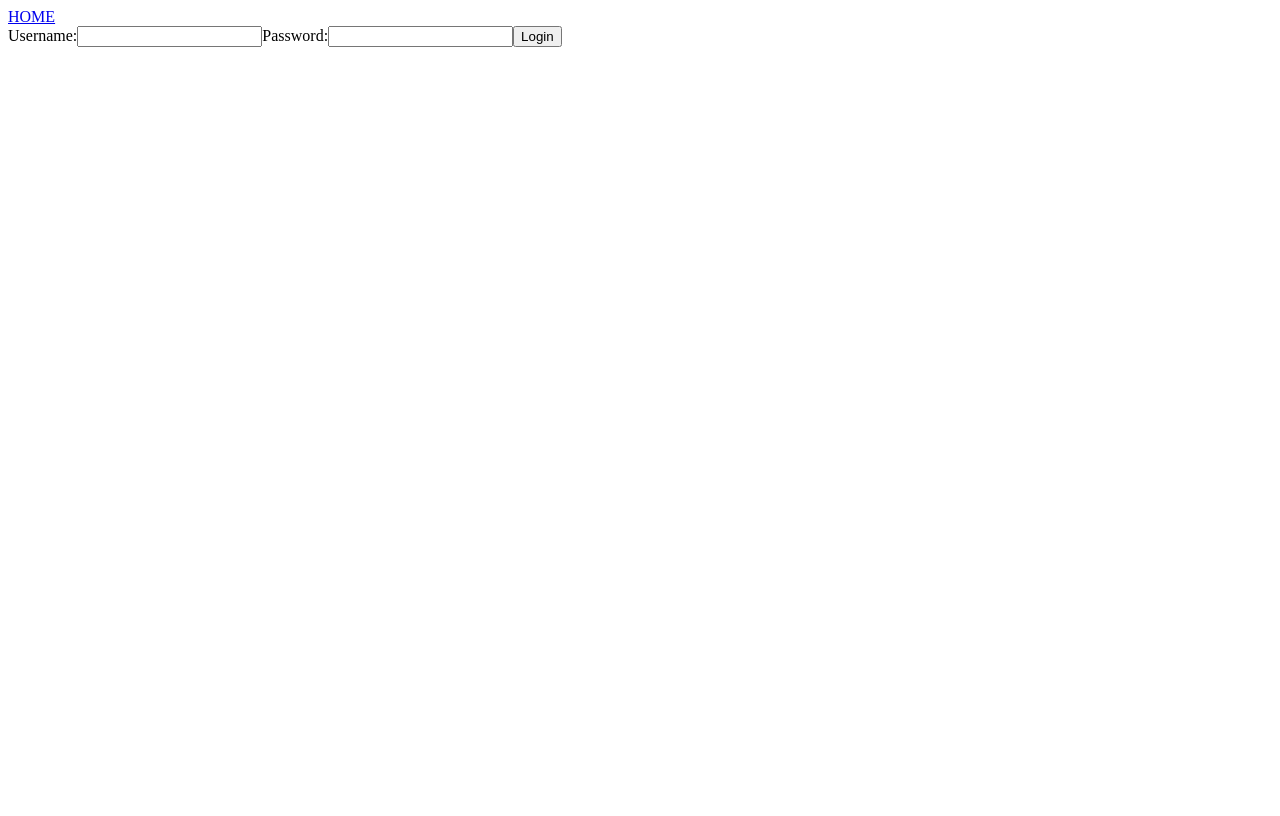
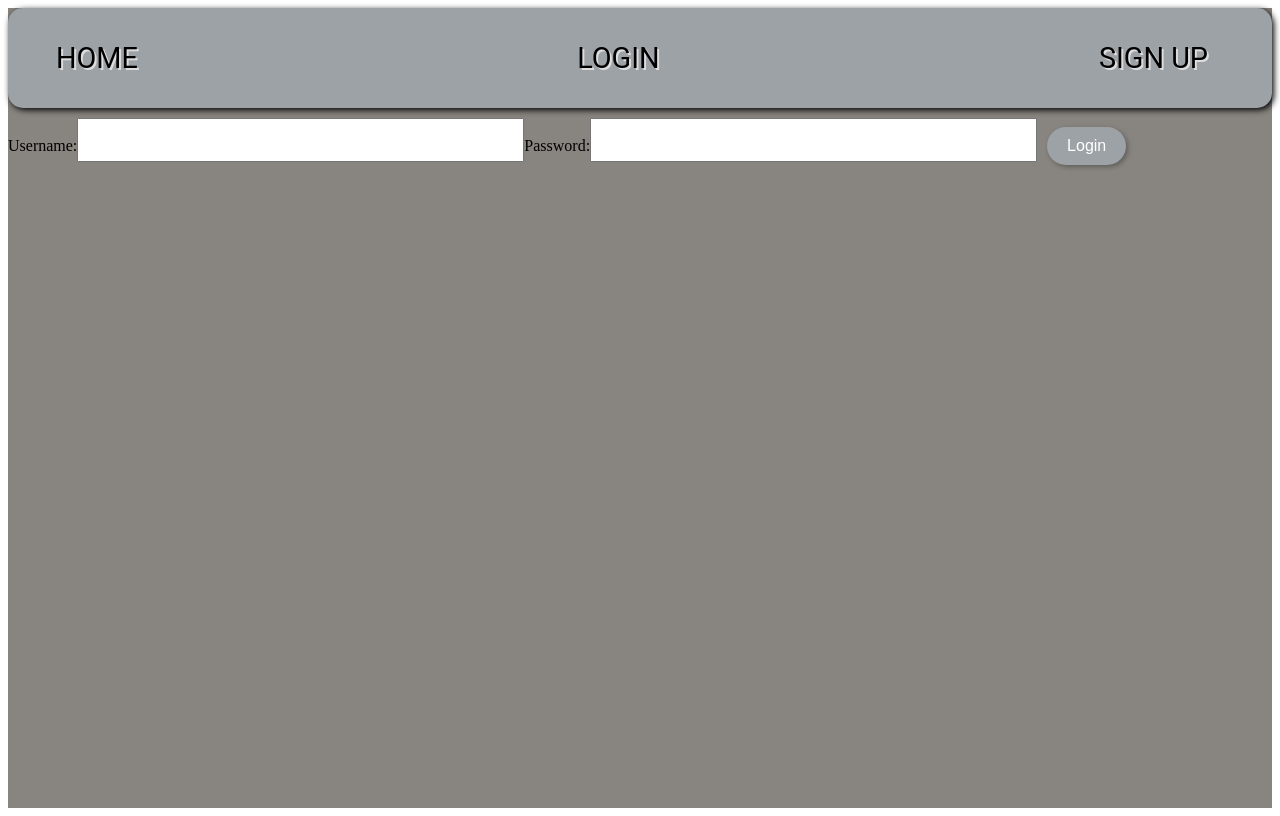
Before and after one commit to erkutcak/project4-group1, a React (Create React App) app in the folder client/: page /login in a window 1280 px wide. Built offline with nearby package versions, Linux system fonts and the light colour scheme; no server answers.

Commit message:
some css

```diff
--- a/client/src/App.js
+++ b/client/src/App.js
@@ -34,7 +34,7 @@ function App() {
       <Route path="/userId/cart" element={<ShoppingCart />} />
       <Route path="/userId/transactions" element={<Transactions />} />
       <Route path="/signup" element={<SignUpForm onLogin={onLogin} />} />
-      <Route path='/sell' element={<Sell />} />
+      <Route path='/sell' element={<Sell user={user}/>} />
     </Routes>
   )
 
--- a/client/src/components/Homepage.js
+++ b/client/src/components/Homepage.js
@@ -16,7 +16,7 @@ function HomePage({user, onLogin}) {
         <div className="header">
             <NavBar user={user} onLogin={onLogin}/>
             <h1>Featured Items</h1>
-            <div className="card-container">
+            <div className="grid-container">
                 {items.map((item) => (
                     <div key={item.id} className="card">
                         <h3>{item.name}</h3>
--- /dev/null
+++ b/client/src/components/Login.css
@@ -0,0 +1,46 @@
+.drop-down-form {
+    background-color: #f6e6c7;
+    border: 1px solid #a1885d;
+    border-radius: 5px;
+    color: #a1885d;
+    cursor: pointer;
+    font-size: 16px;
+    margin-top: 20px;
+    padding: 10px;
+    text-align: center;
+    text-transform: uppercase;
+    width: 250px;
+  }
+
+  .drop-down-form:hover {
+    background-color: #a1885d;
+    color: #f6e6c7;
+  }
+
+  .fc {
+    font-size: 2rem;
+    font-family: 'Roboto', sans-serif;
+    color: #fff;
+    margin-bottom: 2rem;
+    margin-top: 10px;
+    text-shadow: 2px 2px #6b3e1d;
+  }
+
+  .login-button {
+    background-color: #9da2a7;
+    border: none;
+    color: white;
+    padding: 10px 20px;
+    text-align: center;
+    text-decoration: none;
+    display: inline-block;
+    font-size: 16px;
+    margin: 10px;
+    border-radius: 20px;
+    box-shadow: 2px 2px 5px rgba(0, 0, 0, 0.3);
+    transition: transform 0.3s ease-in-out;
+  }
+
+  .space{
+    align-items: center;
+  }
--- a/client/src/components/Login.js
+++ b/client/src/components/Login.js
@@ -1,5 +1,9 @@
 import React, { useEffect, useState } from "react";
 import { NavLink } from "react-router-dom";
+import "./homepage.css"
+import NavBar from "./NavBar";
+import "./Login.css"
+import "./NavBar.css"
 
 function Login({onLogin}) {
     const [username, setUsername] = useState("");
@@ -26,17 +30,20 @@ function Login({onLogin}) {
         });
       }
     return (
-        <div>
+        <div className="header">
+          <div className="top">
+          <NavBar/>
           <NavLink
             to="/"
             exact
             >
-                HOME
             </NavLink>
-
+            </div>
         <form onSubmit={handleSubmit}>
+            <div className="space">
             <label htmlFor="username">Username:</label>
             <input
+            className="fc"
             type='text'
             id='username'
             autoComplete="off"
@@ -45,13 +52,15 @@ function Login({onLogin}) {
             />
             <label htmlFor="password">Password:</label>
             <input
+            className="fc"
             type='password'
             id='password'
             autoComplete="current-password"
             value={password}
             onChange={(e) => setPassword(e.target.value)}
             />
-            <button type="submit">{isLoading ? "Loading..." : "Login"}</button>
+            <button className="login-button" type="submit">{isLoading ? "Loading..." : "Login"}</button>
+            </div>
         </form>
         </div>
     )
--- a/client/src/components/NavBar.css
+++ b/client/src/components/NavBar.css
@@ -2,7 +2,10 @@
     display: flex;
     justify-content: space-between;
     align-items: center;
-    background-color: #f0e7d8;
+    background-color: #9da2a7;
+    border-color: #888580;
+    border-radius: 15px;
+    box-shadow: 2px 2px 6px #000000;
     height: 100px;
     padding: 0 2rem;
   }
@@ -17,12 +20,12 @@
   .navbar a {
     font-size: 1.8rem;
     font-family: 'Roboto', sans-serif;
-    color: #6b3e1d;
+    color: #000000;
     text-decoration: none;
     margin-right: 1rem;
     padding: 1rem;
     border-radius: 8px;
-    text-shadow: 2px 2px #fff;
+    text-shadow: 2px 2px rgb(221, 221, 221);
   }
 
   .navbar a:hover {
--- a/client/src/components/ShoppingCart.js
+++ b/client/src/components/ShoppingCart.js
@@ -1,9 +1,31 @@
 import React, { useEffect, useState } from "react";
 
-function ShoppingCart() {
+function ShoppingCart({user}) {
+
+    const [items, setItems] = useState([])
+    const [users, setUsers] = useState([])
+    const [cart, setCart] = useState([])
+
+    useEffect(() => {
+        fetch(`http://127.0.0.1:5555/shoppingcarts/`)
+          .then((response) => response.json())
+          .then((data) => console.log(data));
+      }, []);
+
+      useEffect(() => {
+        fetch(`http://127.0.0.1:5555/items/`)
+          .then((response) => response.json())
+          .then((data) => setItems(data));
+      }, []);
+
+    //get list of items that have the same shopping cart id. how to get the user ID im logged into??
+
+
     return (
         <div>
-            <h1>Shopping Cart Page</h1>
+            <h1>Shopping Cart Page </h1>
+            <div>
+            </div>
         </div>
     )
     }
--- a/client/src/components/homepage.css
+++ b/client/src/components/homepage.css
@@ -1,4 +1,61 @@
-.card{
-    text-align: center;
+.header {
+    display: top;
+    flex-direction: column;
+    align-items: center;
+    justify-content: center;
+    background-size: cover;
+    background-repeat: no-repeat;
+    background-color: #888580;
+    height: 100vh;
+    color: rgb(0, 0, 0);
+    height: 100vh;
+    top: 0px;
+  }
 
-}
+
+  .grid-container{
+    margin-left: 600px;
+    display: inline-grid;
+    grid-template-columns: repeat(5, 1fr);
+    grid-auto-rows: auto;
+    grid-gap: 1rem;
+  }
+
+
+  .card {
+    display: flex;
+    flex-direction: column;
+    align-items: center;
+    justify-content: center;
+    background-color: #9da2a7;
+    border: 1px solid #000000;
+    box-shadow: 2px 2px 6px #000000;
+    border-radius: 2px;
+    padding: 1rem;
+    max-width: 200px;
+    max-height: 200;
+  }
+
+  .card h3 {
+    font-size: 2rem;
+    font-family: 'Playfair Display', serif;
+    color: #000000;
+    margin-bottom: 1rem;
+    text-shadow: 2px 2px rgb(221, 221, 221);
+  }
+
+  .card p {
+    font-size: 1.2rem;
+    font-family: 'Roboto', sans-serif;
+    color: #000000;
+    margin-bottom: 1rem;
+    text-shadow: 2px 2px rgb(221, 221, 221);
+  }
+
+  .card img {
+    width: 100%;
+    height: auto;
+    border-radius: 8px;
+    border: 1px solid #6b3e1d;
+    box-shadow: 2px 2px 6px #6b3e1d;
+  }
```
